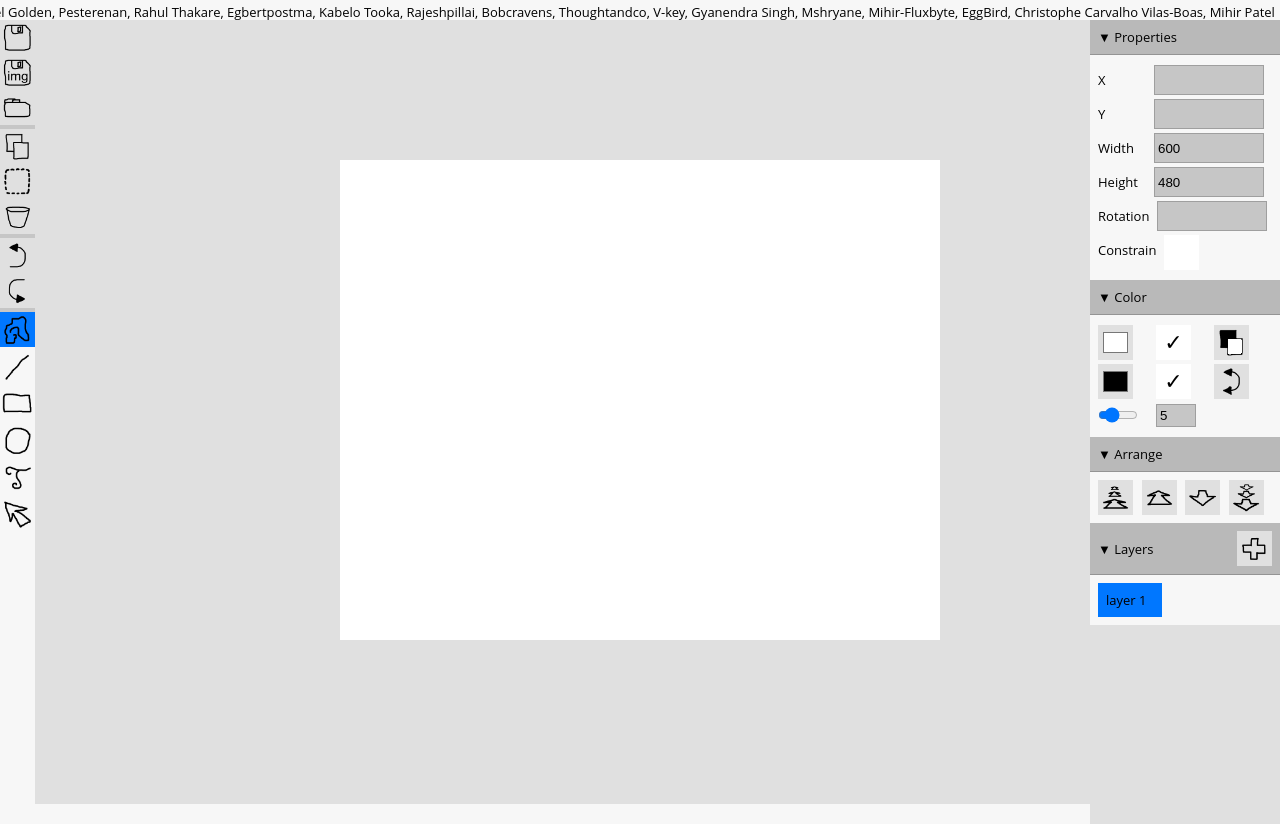
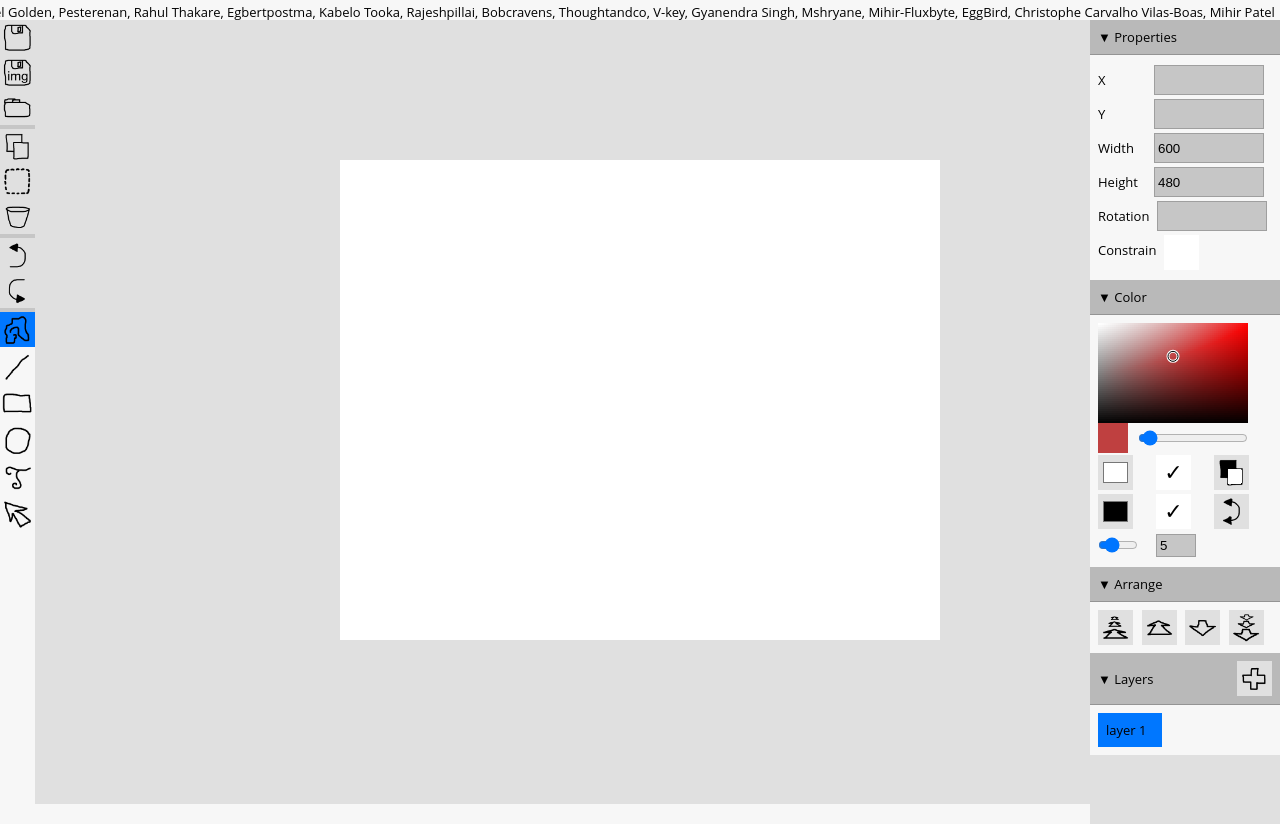
Before and after one commit to gniziemazity/advanced_drawing_app, a plain HTML site: page index.html in a window 1280 px wide. Drawn offline with Linux system fonts and the light colour scheme.

Commit message:
Custom Color Selector (Incomplete)

```diff
--- /dev/null
+++ b/colorSelector/colorSelector.js
@@ -0,0 +1,182 @@
+class ColorSelector {
+	constructor(
+		holderDiv,
+		width = 150,
+		height = 100,
+		hue = 0,
+		saturation = 0.5,
+		lightness = 0.5,
+		showFill = true
+	) {
+		this.holderDiv = holderDiv;
+
+		this.width = width;
+		this.height = height;
+
+		this.hue = hue;
+		this.saturation = saturation;
+		this.lightness = lightness;
+		this.showFill = showFill;
+
+		// controls saturation and lightness
+		this.slCanvas = document.createElement("canvas");
+		this.slCanvas.width = this.width;
+		this.slCanvas.height = this.height;
+
+		this.slCtx = this.slCanvas.getContext("2d");
+		this.holderDiv.appendChild(this.slCanvas);
+
+		this.outputAndHue = document.createElement("div");
+		this.outputAndHue.style.display = "flex";
+		this.outputAndHue.style.justifyContent = "space-between";
+		this.holderDiv.appendChild(this.outputAndHue);
+
+		this.outputCanvas = document.createElement("canvas");
+		this.outputCanvas.width = 30;
+		this.outputCanvas.height = 30;
+		this.outputAndHue.appendChild(this.outputCanvas);
+
+		this.outputAndHue.appendChild(
+			createDOMElement("input", {
+				id: "hueControl",
+				max: "360",
+				min: "0",
+				step: "1",
+				onchange: (e) => this.#changeHue(e.currentTarget.value),
+				oninput: (e) => this.#changeHue(e.currentTarget.value, false),
+				title: "Hue",
+				type: "range",
+				value: this.hue,
+			})
+		);
+
+		this.#generateSLGradient(this.hue, this.slCtx);
+		this.#showOutputColor(
+			this.hue,
+			this.saturation,
+			this.lightness,
+			this.showFill,
+			this.outputCanvas
+		);
+
+		this.#addEventListeners();
+	}
+
+   getFill(){
+      if(this.showFill){
+         return `hsl(${this.hue}, ${this.saturation * 100}%, ${this.lightness * 100}%)`;
+      }else{
+         return null;
+      }
+   }
+
+	#addEventListeners() {
+		this.outputCanvas.addEventListener("click", (e) => {
+			this.showFill = !this.showFill;
+			this.#showOutputColor(
+				this.hue,
+				this.saturation,
+				this.lightness,
+				this.showFill,
+				this.outputCanvas
+			);
+		});
+
+		this.slCanvas.addEventListener("pointerdown", (e) => {
+			const updateSL = (e) => this.#updateSL(e);
+         updateSL(e);
+			this.slCanvas.addEventListener("pointermove", updateSL);
+			this.slCanvas.addEventListener("pointerup", () => {
+				this.slCanvas.removeEventListener("pointermove", updateSL);
+			});
+		});
+	}
+
+	#updateSL(e) {
+		const x = e.offsetX;
+		const y = e.offsetY;
+		this.saturation = x / this.slCanvas.width;
+		const lightnessDecreaseFactor = 1 - (0.5 * x) / this.slCanvas.width;
+		this.lightness =
+			1 -
+			0.5 * (x / this.slCanvas.width) ** 1 -
+			(y / this.slCanvas.height) * lightnessDecreaseFactor;
+
+		this.#generateSLGradient(this.hue, this.slCtx);
+		this.#showOutputColor(
+			this.hue,
+			this.saturation,
+			this.lightness,
+			this.showFill,
+			this.outputCanvas
+		);
+	}
+
+	#changeHue(value, save = true) {
+		this.hue = value;
+		this.#generateSLGradient(this.hue, this.slCtx);
+		this.#showOutputColor(
+			this.hue,
+			this.saturation,
+			this.lightness,
+			this.showFill,
+			this.outputCanvas
+		);
+	}
+
+	#showOutputColor(hue, saturation, lightness, showFill, canvas) {
+		const ctx = canvas.getContext("2d");
+		if (showFill) {
+			ctx.fillStyle = `hsl(${hue}, ${saturation * 100}%, ${
+				lightness * 100
+			}%)`;
+			ctx.fillRect(0, 0, canvas.width, canvas.height);
+		} else {
+			ctx.fillStyle = "white";
+			ctx.fillRect(0, 0, canvas.width, canvas.height);
+			ctx.strokeStyle = "red";
+			ctx.lineWidth = 2;
+			ctx.moveTo(0, 0);
+			ctx.lineTo(canvas.width, canvas.height);
+			ctx.stroke();
+		}
+	}
+
+	#generateSLGradient(hue, ctx) {
+		const { width, height } = ctx.canvas;
+
+		// To-Do speedup this
+      const stepSize = 2;
+		for (let x = 0; x < width; x+=stepSize) {
+			for (let y = 0; y < height; y+=stepSize) {
+				const saturation = (x / width);
+				const lightnessDecreaseFactor = 1 - (0.5 * x) / width;
+				const lightness =
+					1 -
+					0.5 * (x / width) ** 1 -
+					(y / height) * lightnessDecreaseFactor;
+				ctx.fillStyle = `hsl(${hue}, ${saturation * 100}%, ${
+					lightness * 100
+				}%)`;
+				ctx.fillRect(x, y, stepSize, stepSize);
+			}
+		}
+
+		// Warning, inverting the formula must be done again if we change it
+		const dotX = this.saturation * width;
+		const lightnessDecreaseFactor = 1 - (0.5 * dotX) / width;
+		const dotY =
+			(-(this.lightness - 1 + 0.5 * (dotX / width) ** 1) /
+				lightnessDecreaseFactor) *
+			height;
+
+		ctx.strokeStyle = "white";
+		ctx.beginPath();
+		ctx.arc(dotX, dotY, 5, 0, 2 * Math.PI);
+		ctx.lineWidth = 3;
+		ctx.stroke();
+		ctx.strokeStyle = "black";
+		ctx.lineWidth = 1;
+		ctx.stroke();
+	}
+}
--- a/index.html
+++ b/index.html
@@ -51,6 +51,8 @@
 		<script src="tools/transformTools.js"></script>
 		<script src="tools/layerTools.js"></script>
 
+      <script src="colorSelector/colorSelector.js"></script>
+
 		<script src="panels/sections/panelSection.js"></script>
 		<script src="panels/sections/propertiesSection.js"></script>
 		<script src="panels/sections/colorSection.js"></script>
--- a/panels/propertiesPanel.js
+++ b/panels/propertiesPanel.js
@@ -52,9 +52,9 @@ class PropertiesPanel {
 
 	getValues() {
 		return {
-			fillColor: fillColor.value,
+			fillColor: this.sections["colors"].colorSelector.getFill(),
 			strokeColor: strokeColor.value,
-			fill: fill.checked,
+			fill: this.sections["colors"].colorSelector.getFill() !=null,
 			stroke: stroke.checked,
 			strokeWidth: Number(strokeWidth.value),
 			lineCap: "round",
--- a/panels/sections/colorSection.js
+++ b/panels/sections/colorSection.js
@@ -37,6 +37,13 @@ class ColorSection extends PanelSection {
 	}
 
 	addContent(holderDiv) {
+		const colorSelectorContainer = createDOMElement("div", {
+			id: "colorSelectorContainer",
+		});
+		colorSelectorContainer.style.gridColumn = "3 span";
+      colorSelectorContainer.style.flexDirection = "column";
+		this.colorSelector = new ColorSelector(colorSelectorContainer);
+		holderDiv.appendChild(colorSelectorContainer);
 		holderDiv.appendChild(
 			createDOMElement("input", {
 				id: "fillColor",
@@ -97,7 +104,7 @@ class ColorSection extends PanelSection {
 				id: "strokeWidth",
 				max: "30",
 				min: "1",
-                step: "1",
+				step: "1",
 				onchange: (e) => this.changeStrokeWidth(e.currentTarget.value),
 				oninput: (e) =>
 					this.changeStrokeWidth(e.currentTarget.value, false),
@@ -106,12 +113,12 @@ class ColorSection extends PanelSection {
 				value: "5",
 			})
 		);
-        holderDiv.appendChild(
+		holderDiv.appendChild(
 			createDOMElement("input", {
 				id: "strokeWidthNumber",
 				max: "30",
 				min: "1",
-                step: "1",
+				step: "1",
 				onchange: (e) => this.changeStrokeWidth(e.currentTarget.value),
 				oninput: (e) =>
 					this.changeStrokeWidth(e.currentTarget.value, false),
@@ -164,8 +171,8 @@ class ColorSection extends PanelSection {
 	}
 
 	changeStrokeWidth(value, save = true) {
-        strokeWidthNumber.value = value;
-        strokeWidth.value = value;
+		strokeWidthNumber.value = value;
+		strokeWidth.value = value;
 		viewport
 			.getSelectedShapes()
 			.forEach((s) => s.setOptions({ strokeWidth: Number(value) }, save));
```
